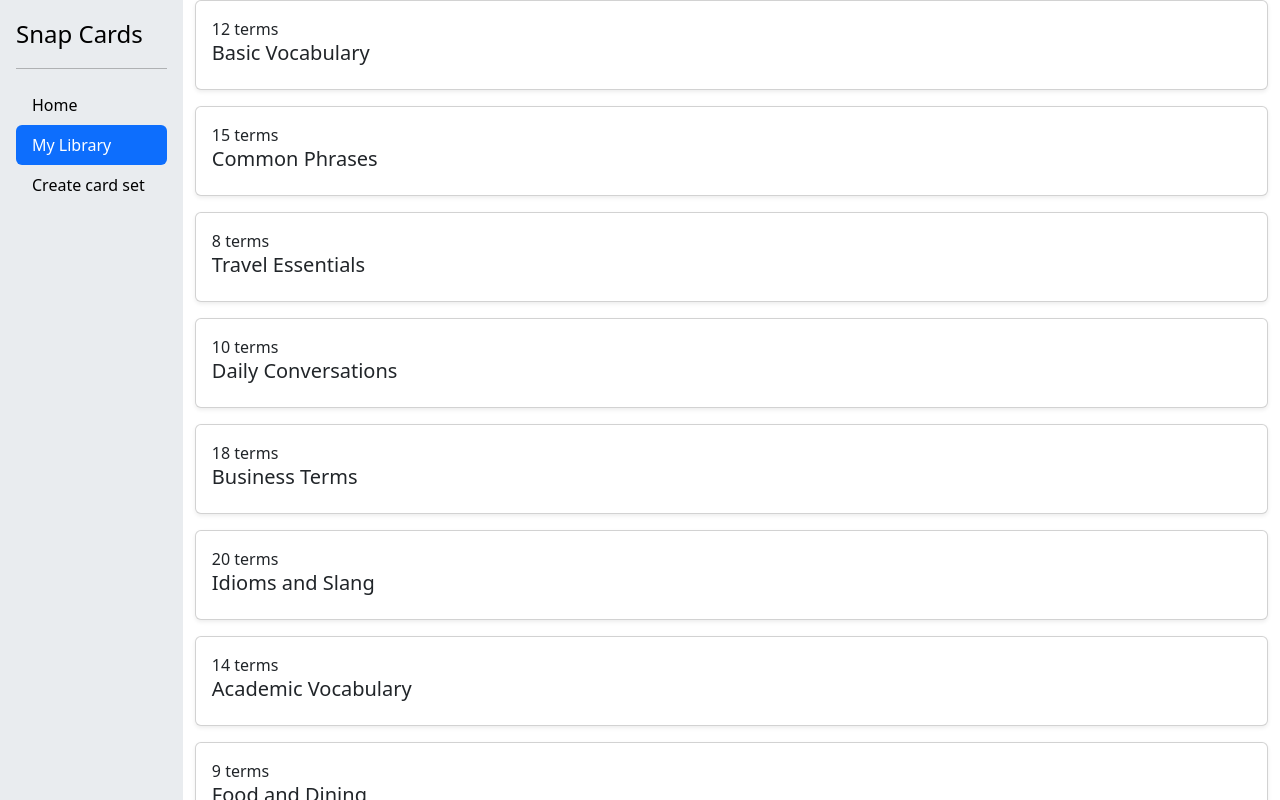
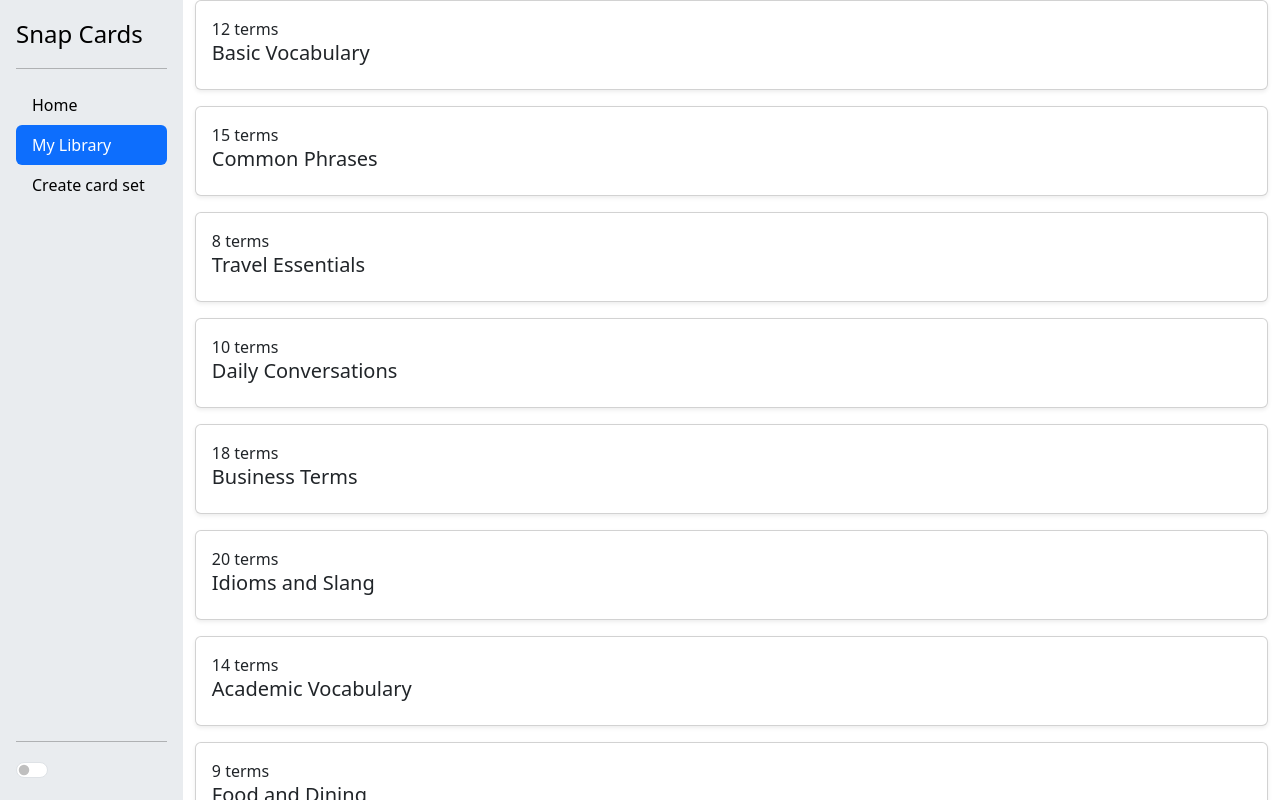
Before and after one commit to LeshaZholner/SnapCards, a SvelteKit app: page /my-library in a window 1280 px wide. Shown: the top 800 px of the page. Built offline with nearby package versions, Linux system fonts and the light colour scheme.

Commit message:
fixed scroll and home page

```diff
--- a/src/app.html
+++ b/src/app.html
@@ -1,12 +1,15 @@
 <!doctype html>
 <html lang="en">
+
 <head>
   <meta charset="utf-8" />
   <link rel="icon" href="%sveltekit.assets%/favicon.png" />
   <meta name="viewport" content="width=device-width, initial-scale=1" />
   %sveltekit.head%
 </head>
+
 <body data-sveltekit-preload-data="hover">
-		<div style="display: contents">%sveltekit.body%</div>
+  %sveltekit.body%
 </body>
+
 </html>
--- a/src/routes/+layout.svelte
+++ b/src/routes/+layout.svelte
@@ -24,5 +24,14 @@
     display: grid;
     grid-template-columns: 1fr 6fr;
     height: 100vh;
+    overflow: auto;
+  }
+
+  .layout-menu {
+    position: sticky;
+    height: 100vh;
+    top: 0;
+    left: 0;
+    align-self: start;
   }
 </style>
```
Also changed, not shown: src/routes/+page.svelte (+2 -16 lines), src/routes/+page.ts (deleted, +0 -19 lines). Lines whose indentation alone changed are shown as unchanged.
